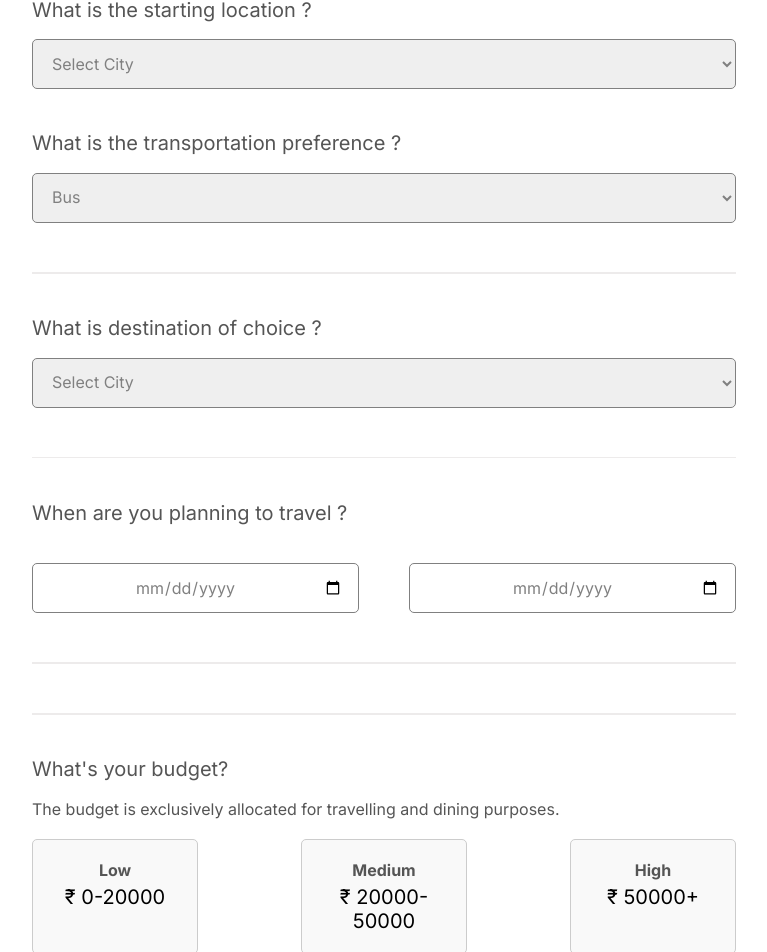
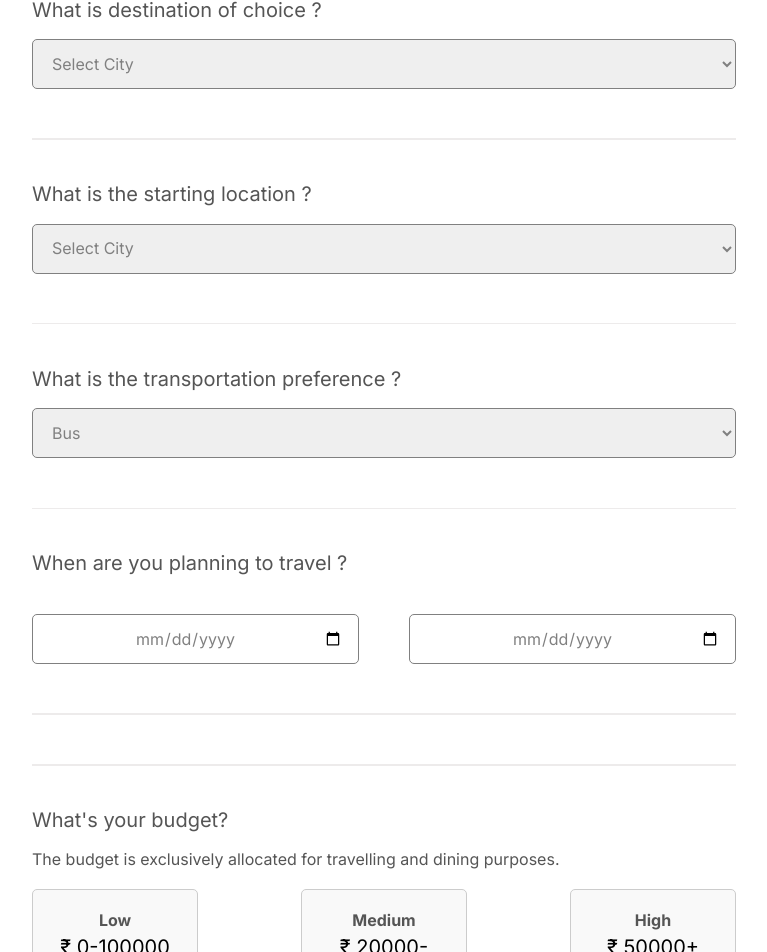
Before and after one commit to Yasshharad/yatra_sahayak_new, a React (Vite) app in the folder Frontend/: page /plan in a window 1280 px wide. Shown: the part 216-1168 px from the top of the page, without its empty margins (256-1023 px from the left). Built offline with nearby package versions, Linux system fonts and the light colour scheme.

Commit message:
changed ranges

```diff
--- a/Frontend/src/components/PlanTrip.jsx
+++ b/Frontend/src/components/PlanTrip.jsx
@@ -105,12 +105,29 @@ function PlanTrip() {
         }
     }, [date_of_departure, date_of_return]);
 
+    function calculateMaxReturnDate(departureDate) {
+        const maxReturnDate = new Date(departureDate);
+        maxReturnDate.setDate(maxReturnDate.getDate() + 14); // Add 14 days to departure date
+        return maxReturnDate.toISOString().split('T')[0]; // Format the date as ISO date string
+    }
+
+
     return (
         <div className='container'>
             <form onSubmit={handleSubmit}>
                 <section className='trip-content'>
 
                     <h1>Tell us your travel preferences</h1>
+
+                    <p className='mid-text'>What is destination of choice ?</p>
+                    <div>
+                        <select className='drop-down' name="destination" required>
+                            <option value="">Select City</option>
+                            <option value="Mumbai" name="destination">Mumbai</option>
+
+                        </select>
+                    </div>
+                    <hr />
 
                     <p className='mid-text'>What is the starting location ?</p>
                     <div>
@@ -127,6 +144,7 @@ function PlanTrip() {
 
                         </select>
                     </div>
+                    <hr />
                     <p className='mid-text'>What is the transportation preference ?</p>
                     <div>
                         <select
@@ -139,16 +157,6 @@ function PlanTrip() {
                             <option value="bus">Bus</option>
                             <option value="train">Train</option>
                             <option value="flight">Flight</option>
-                        </select>
-                    </div>
-                    <hr />
-
-                    <p className='mid-text'>What is destination of choice ?</p>
-                    <div>
-                        <select className='drop-down' name="destination" required>
-                            <option value="">Select City</option>
-                            <option value="Mumbai" name="destination">Mumbai</option>
-
                         </select>
                     </div>
                     <hr />
@@ -203,7 +211,7 @@ function PlanTrip() {
                     <div className='budget-options'>
                         <div className={`option-card ${budget === 20000 ? 'selected' : ''}`} onClick={() => handleBudget(20000)}>
                             <p>Low</p>
-                            <span>&#8377; 0-20000</span>
+                            <span>&#8377; 0-100000</span>
                         </div>
                         <div className={`option-card ${budget === 50000 ? 'selected' : ''}`} onClick={() => handleBudget(50000)}>
                             <p>Medium</p>
```
